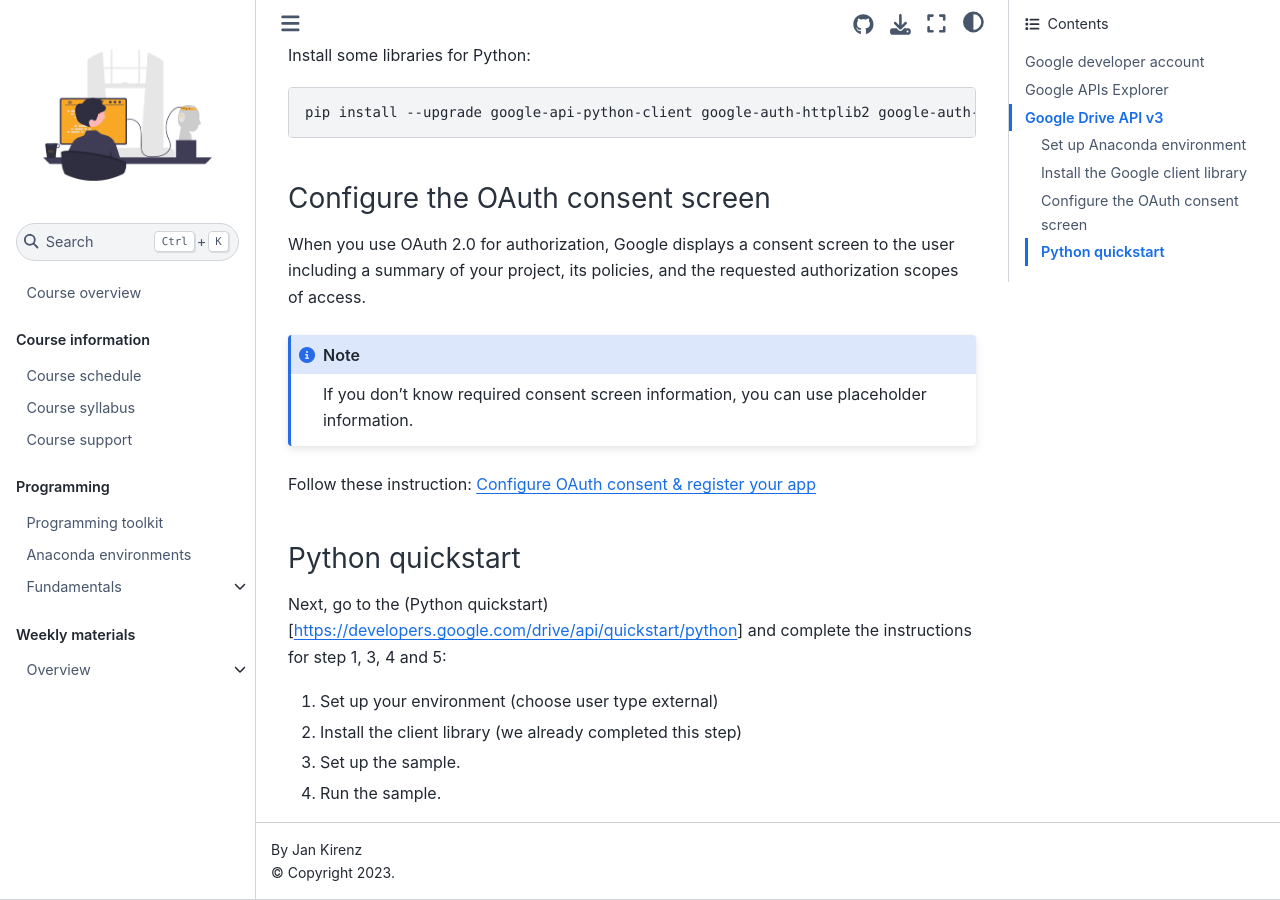
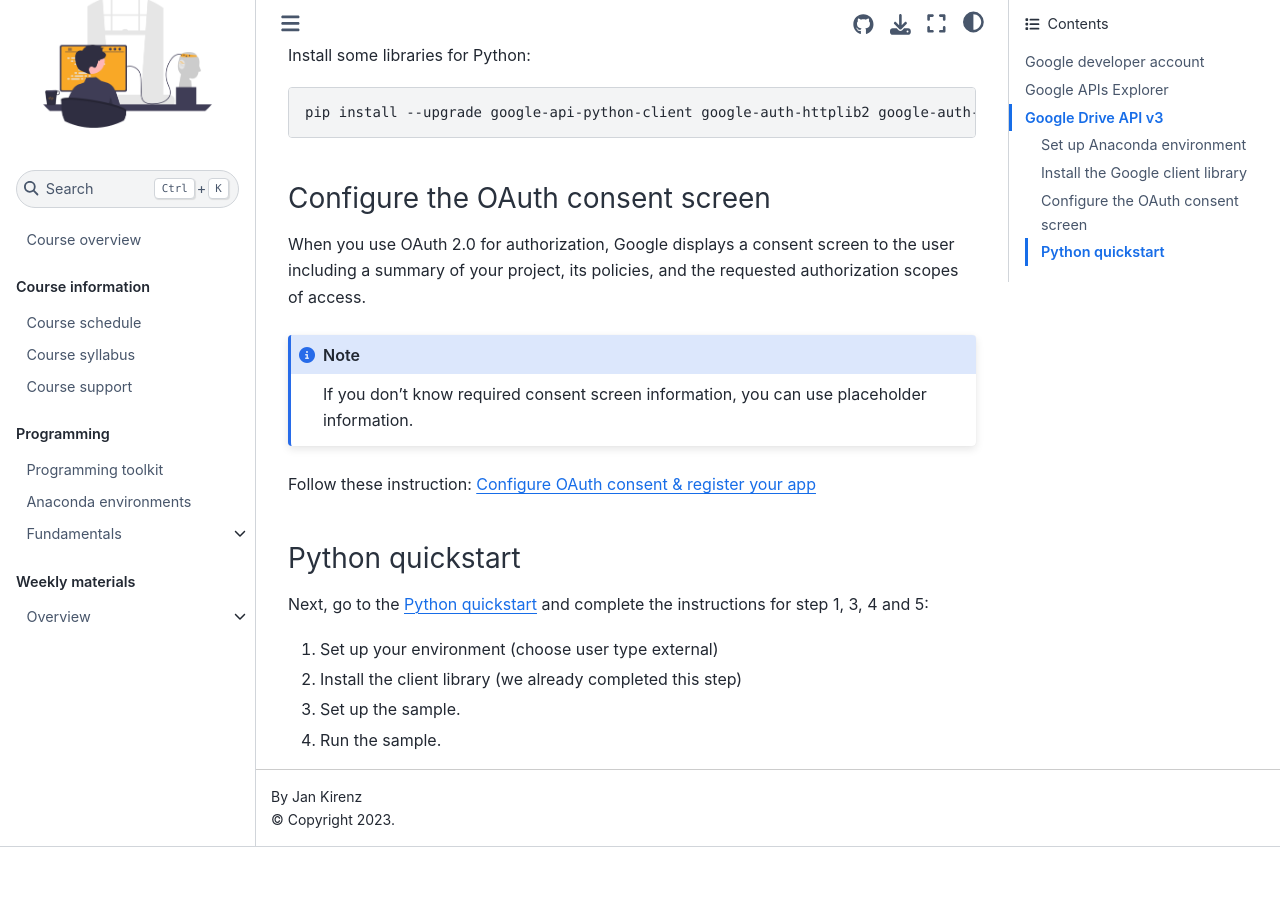
Before and after one commit to ds-ws22/website, a Jupyter Book: the page built from tutorials/google-api/google-apis.md, in a window 1280 px wide and 900 px high, scrolled down 1009 px. Built offline with Jupyter Book 1.0.4 settings and Sphinx 7.4.7 and the Sphinx Book theme 1.1.4, drawn with Linux system fonts in a browser that asks for light colours; comment, search, counter and statistics services are not loaded; after the commit the page ends 1856 px from its top, so only the background shows below that.

Commit message:
Update google-apis.md

```diff
--- a/tutorials/google-api/google-apis.md
+++ b/tutorials/google-api/google-apis.md
@@ -59,7 +59,7 @@ Follow these instruction: [Configure OAuth consent & register your app](https://
 ### Python quickstart
 
 
-Next, go to the (Python quickstart)[https://developers.google.com/drive/api/quickstart/python] and complete the instructions for step 1, 3, 4 and 5:
+Next, go to the [Python quickstart](https://developers.google.com/drive/api/quickstart/python) and complete the instructions for step 1, 3, 4 and 5:
 
 1. Set up your environment (choose user type external)
 1. Install the client library (we already completed this step)
```
